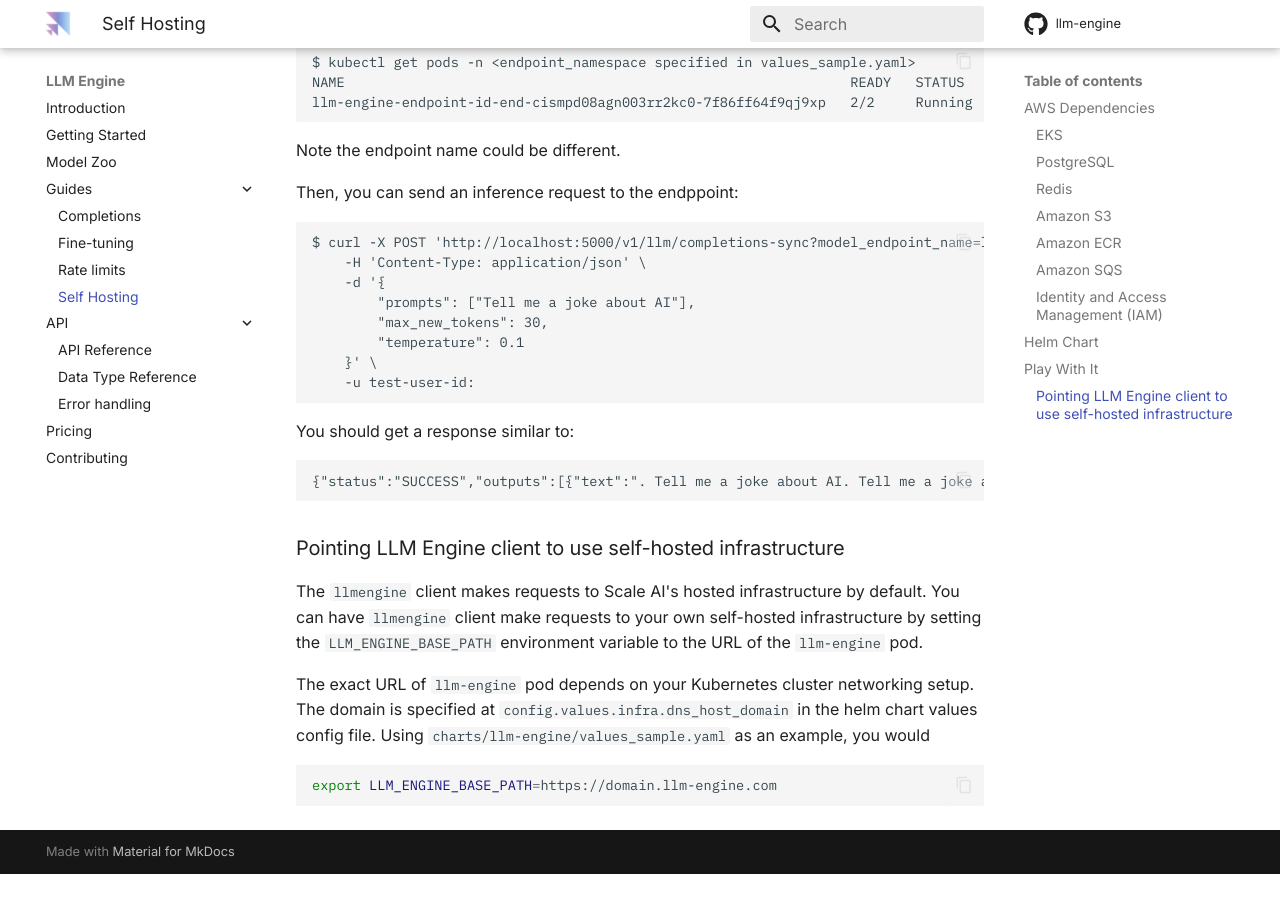
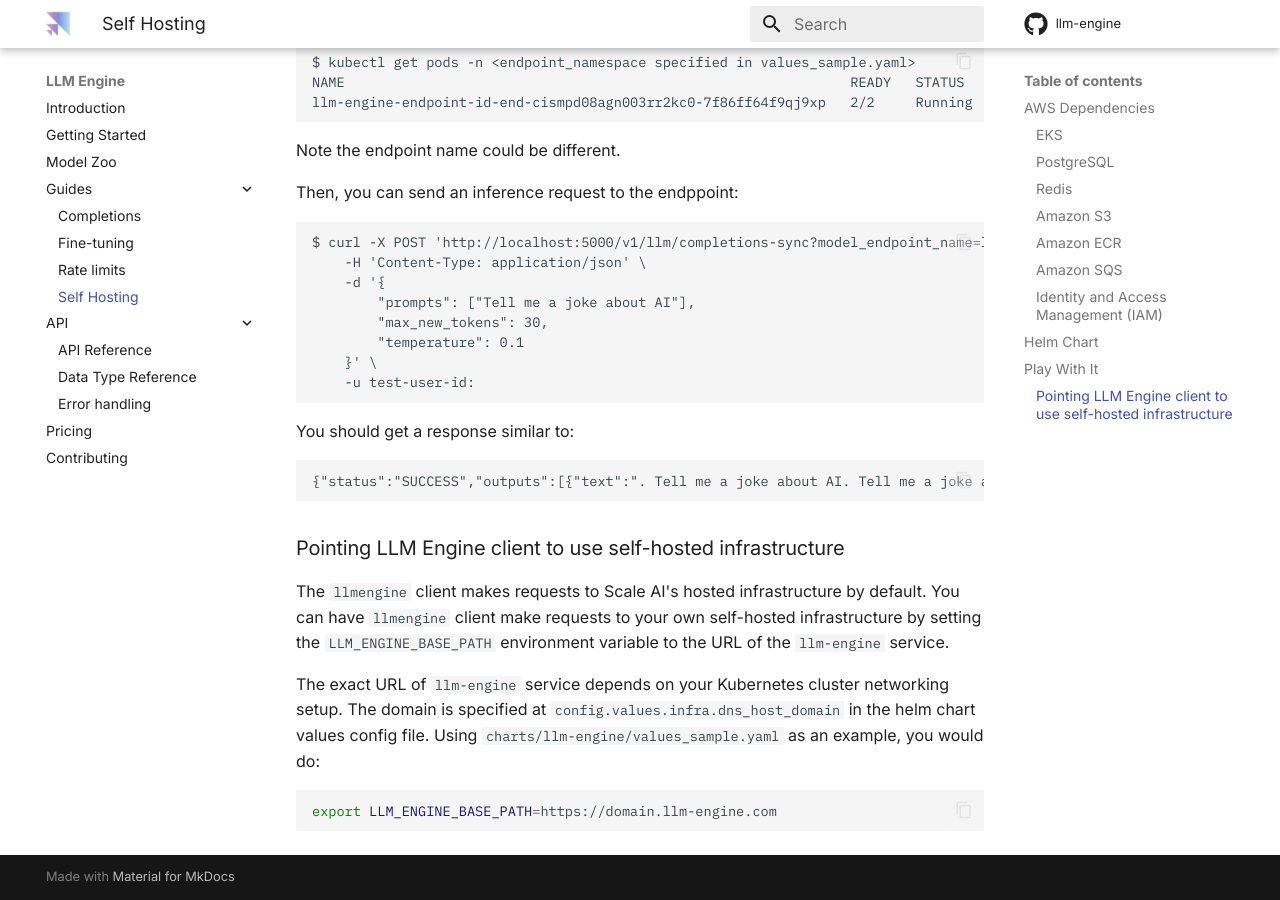
Before and after one commit to scaleapi/llm-engine, an MkDocs documentation site: the page built from docs/guides/self_hosting.md, in a window 1280 px wide and 900 px high, scrolled down 7355 px. Built offline with MkDocs 1.6.1 and Material for MkDocs 9.7.7, drawn with Linux system fonts in a browser that asks for light colours; comment, search, counter and statistics services are not loaded; before the commit the page ends 8229 px from its top, so only the background shows below that.

Commit message:
Wording fix

````diff
--- a/docs/guides/self_hosting.md
+++ b/docs/guides/self_hosting.md
@@ -203,9 +203,9 @@
 ```
 
 ### Pointing LLM Engine client to use self-hosted infrastructure
-The `llmengine` client makes requests to Scale AI's hosted infrastructure by default. You can have `llmengine` client make requests to your own self-hosted infrastructure by setting the `LLM_ENGINE_BASE_PATH` environment variable to the URL of the `llm-engine` pod.
+The `llmengine` client makes requests to Scale AI's hosted infrastructure by default. You can have `llmengine` client make requests to your own self-hosted infrastructure by setting the `LLM_ENGINE_BASE_PATH` environment variable to the URL of the `llm-engine` service.
 
-The exact URL of `llm-engine` pod depends on your Kubernetes cluster networking setup. The domain is specified at `config.values.infra.dns_host_domain` in the helm chart values config file. Using `charts/llm-engine/values_sample.yaml` as an example, you would
+The exact URL of `llm-engine` service depends on your Kubernetes cluster networking setup. The domain is specified at `config.values.infra.dns_host_domain` in the helm chart values config file. Using `charts/llm-engine/values_sample.yaml` as an example, you would do:
 ```bash
 export LLM_ENGINE_BASE_PATH=https://domain.llm-engine.com
 ```
````
